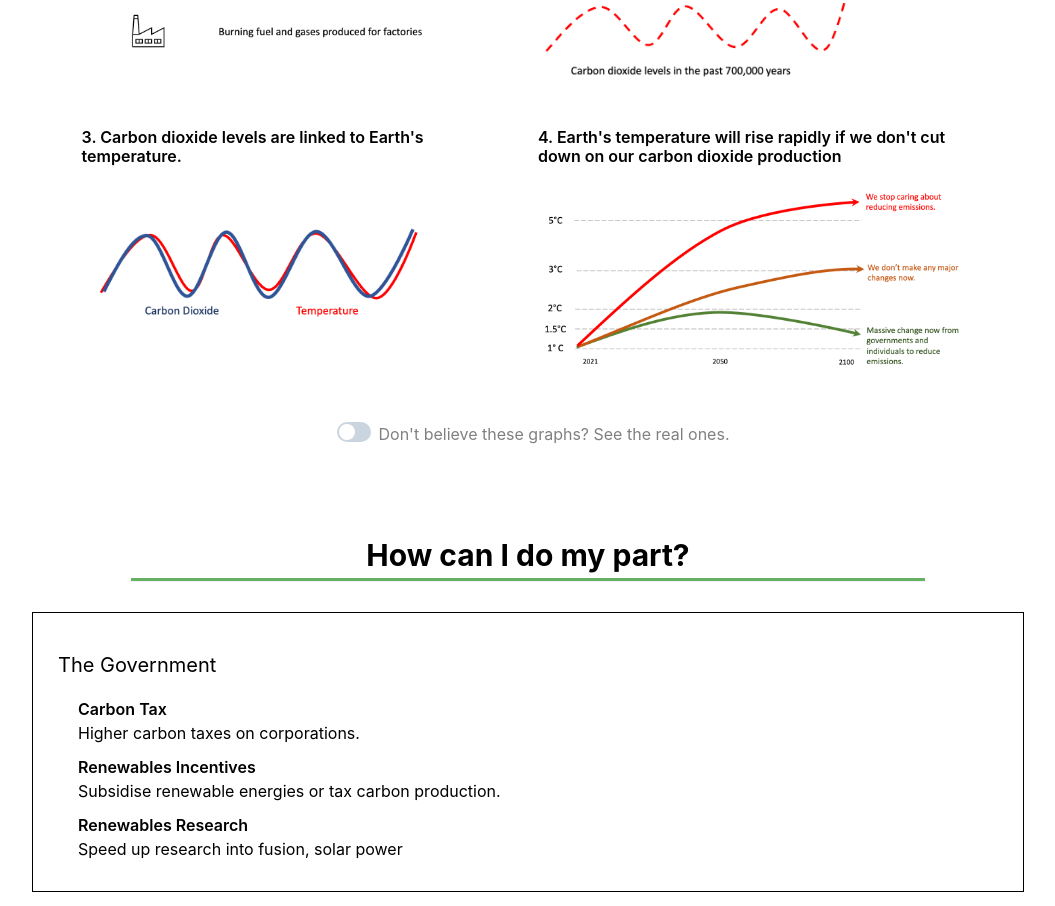
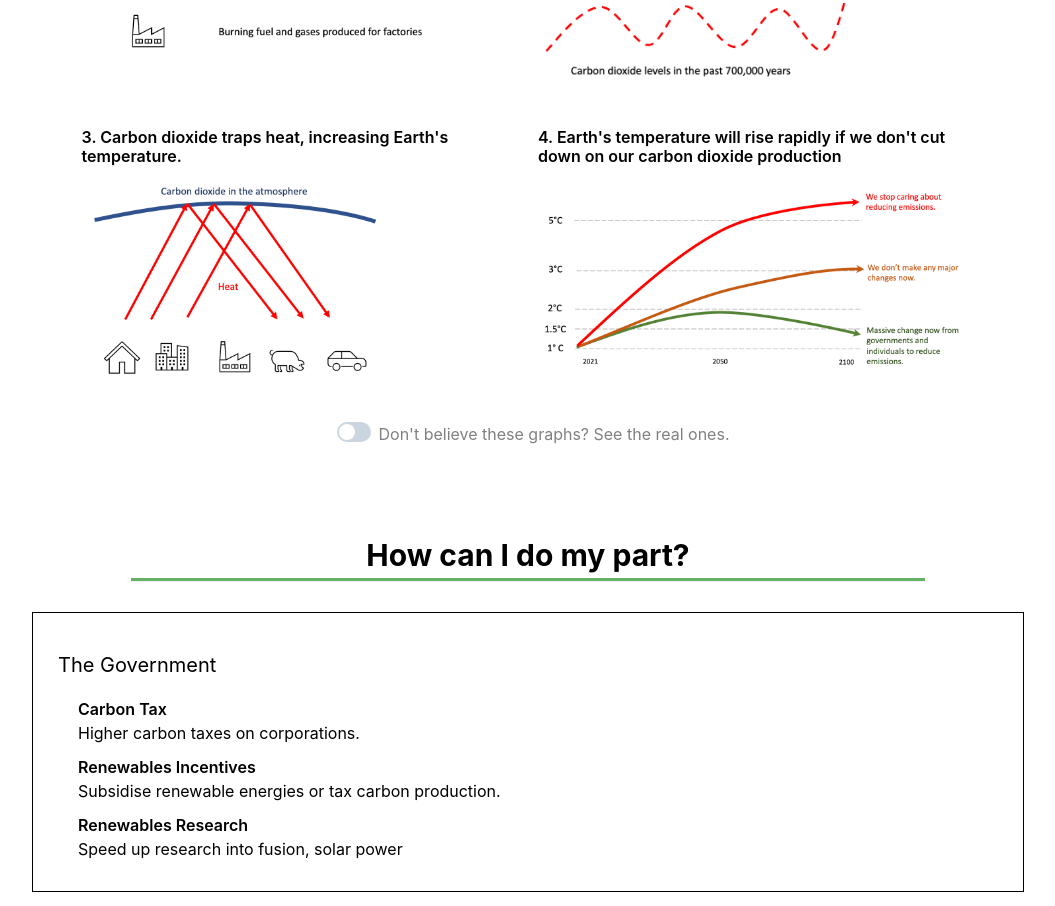
Before and after one commit to vincnt/toowarm, a Next.js app: page / in a window 1280 px wide. Shown: the part 1460-2366 px from the top of the page, without its empty margins (112-1167 px from the left). Built offline with nearby package versions, Linux system fonts and the light colour scheme.

Commit message:
change co2 trap graphic

```diff
--- a/pages/index.tsx
+++ b/pages/index.tsx
@@ -42,7 +42,7 @@ import {
 
 import co2Breakdown from "../public/images/co2 production graphic.png";
 import co2Graphic from "../public/images/co2-graphic.png";
-import co2AndTempGraphic from "../public/images/co2AndTemp-graphic.png";
+import co2AndTempGraphic from "../public/images/co2Trap.png";
 import projectedGraphic from "../public/images/projected temp graphic.png";
 
 import { ArticlesList } from "../components/NewsArticle";
@@ -442,7 +442,7 @@ const IndexPage = ({
                 my={{ base: "30px", md: "50px" }}
               >
                 <Heading size="sm" fontWeight="semibold" pb="10px">
-                  3. Carbon dioxide levels are linked to Earth's temperature.
+                  3. Carbon dioxide traps heat, increasing Earth's temperature.
                 </Heading>
 
                 {switchValue ? (
@@ -459,7 +459,11 @@ const IndexPage = ({
                     </Text>
                   </>
                 ) : (
-                  <Box width="80%" height="100%" py="40px">
+                  <Box
+                    width="70%"
+                    height="100%"
+                    my={{ base: "20px", md: "5px" }}
+                  >
                     <NextImage src={co2AndTempGraphic} alt="me" />
                   </Box>
                 )}
@@ -468,7 +472,7 @@ const IndexPage = ({
               <Box
                 width="100%"
                 height={{ base: switchValue ? "250px" : "150px", md: "200px" }}
-                mt={{ base: "20px", md: "50px" }}
+                mt={{ base: "40px", md: "50px" }}
               >
                 <Heading size="sm" fontWeight="semibold" pb="10px">
                   4. Earth's temperature will rise rapidly if we don't cut down
```
Also changed, not shown: public/images/co2Trap.png (added).
